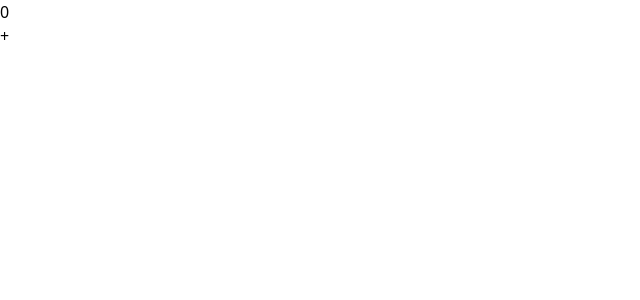
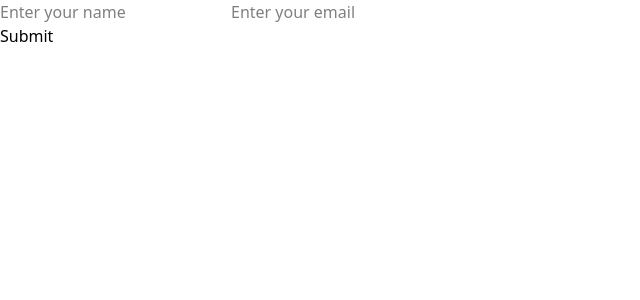
Before and after one commit to RudraJat/react-class, a React (Vite) app: page / in a window 1280 px wide. Shown: the top 300 px of the page, without its empty margins (0-640 px from the left). Built offline with nearby package versions, Linux system fonts and the light colour scheme.

Commit message:
learn to create form

```diff
--- a/src/App.jsx
+++ b/src/App.jsx
@@ -40,6 +40,8 @@ import Hello from './ETPDay1-9/1Home.jsx';
 import User from './ETPDay1-9/2funCom.jsx';
 import BtnDisable from './ETPDay1-9/3useState.jsx';
 import Counter from "./ETPDay1-9/4classComp.jsx";
+import Register from "./ETPDay1-9/5form.jsx";
+import Form from "./ETPDay1-9/5form.jsx";
 
 function App(){
 
@@ -90,7 +92,7 @@ function App(){
 
 return (
     <>
-    <Counter/>
+    <Form/>
     </>
 )
 }
--- /dev/null
+++ b/src/ETPDay1-9/5form.jsx
@@ -0,0 +1,70 @@
+import {useState} from "react";
+
+// function Register(){
+//     const [name, setName]=useState("");
+//     const [error, setError]=useState("");
+
+//     const Submit =(e)=>{
+//         e.preventDefault(); // Prevents page reload on form submission - it keeps the data intact
+//         if(name===""){
+//             setError("Name is required");
+//         }else{
+//             setError("");
+//             alert(`Welcome, ${name}!`);
+//         }
+//     }
+
+//     return(
+//         <div>
+//             <form onSubmit={Submit}>
+//                 <input type="text"
+//                     value={name}
+//                     onChange ={(e)=>setName(e.target.value)}
+//                     placeholder="Enter your name"
+//                 />
+//                 <p style={{color:"red"}}>{error}</p>
+//                 <button>Submit</button>
+//             </form>
+//         </div>
+//     )
+// };
+
+// export default Register;
+
+function Form(){
+    const [name, setName]=useState("");
+    const [email, setEmail]=useState("");
+    const [error, setError]=useState("");
+
+    const handleSubmit=(e)=>{
+        e.preventDefault();
+        if(name===""|| email===""){
+            setError("all fileds are required");
+        }else{
+            setError("");
+            alert(`Name: ${name}\nEmail: ${email}`);
+        }
+    }
+
+    return(
+        <div>
+            <form onSubmit={handleSubmit}>
+                <input type="text"
+                    value={name}
+                    onChange={(e)=>{setName(e.target.value)}}
+                    placeholder="Enter your name"
+                />
+                <input type="text"
+                    value={email}
+                    onChange={(e)=>{setEmail(e.target.value)}}
+                    placeholder="Enter your email"
+                />
+                <p style={{color:"red"}}>{error}</p>
+                <button>Submit</button>
+            </form>
+        </div>
+    )
+
+}
+
+export default Form;
```
